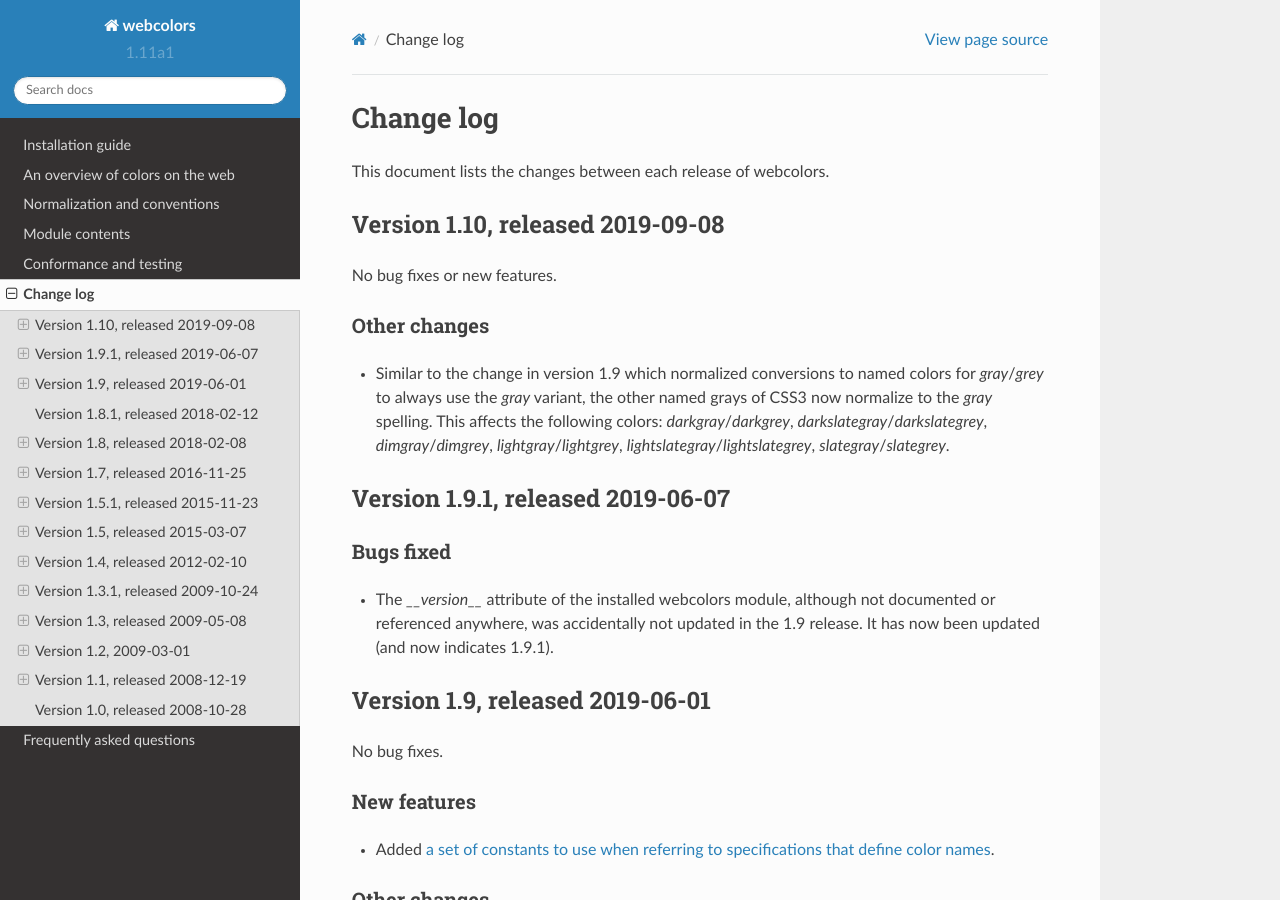
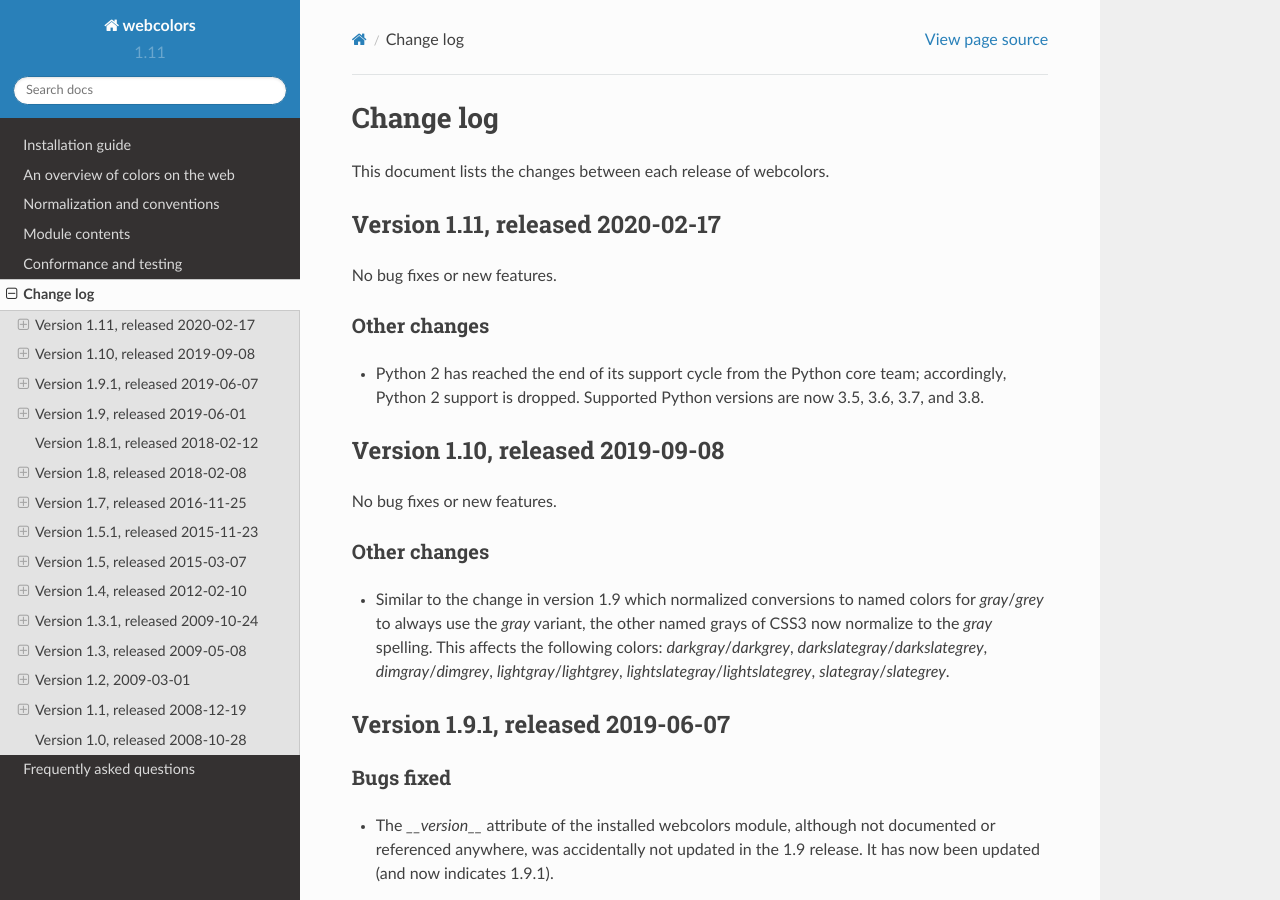
Before and after one commit to ubernostrum/webcolors, a Sphinx documentation site: the page built from docs/changelog.rst, in a window 1280 px wide and 900 px high. Built offline with Sphinx 7.4.7 and the Read the Docs theme 2.0.0, drawn with Linux system fonts in a browser that asks for light colours.

Commit message:
Bump version numbers.

```diff
--- a/docs/changelog.rst
+++ b/docs/changelog.rst
@@ -5,6 +5,19 @@
 ==========
 
 This document lists the changes between each release of webcolors.
+
+
+Version 1.11, released 2020-02-17
+---------------------------------
+
+No bug fixes or new features.
+
+Other changes
+~~~~~~~~~~~~~
+
+* Python 2 has reached the end of its support cycle from the Python
+  core team; accordingly, Python 2 support is dropped. Supported
+  Python versions are now 3.5, 3.6, 3.7, and 3.8.
 
 
 Version 1.10, released 2019-09-08
--- a/docs/conf.py
+++ b/docs/conf.py
@@ -10,8 +10,8 @@
 master_doc = "index"
 project = u"webcolors"
 copyright = u"2008-2020, James Bennett"
-version = "1.11a1"
-release = "1.11a1"
+version = "1.11"
+release = "1.11"
 exclude_trees = ["_build"]
 pygments_style = "sphinx"
 html_static_path = ["_static"]
--- a/setup.cfg
+++ b/setup.cfg
@@ -20,7 +20,7 @@
 long_description = file: README.rst
 name = webcolors
 url = https://github.com/ubernostrum/webcolors
-version = 1.11a1
+version = 1.11
 
 [options]
 zip_safe = False
```
Also changed, not shown: 1 other file.
